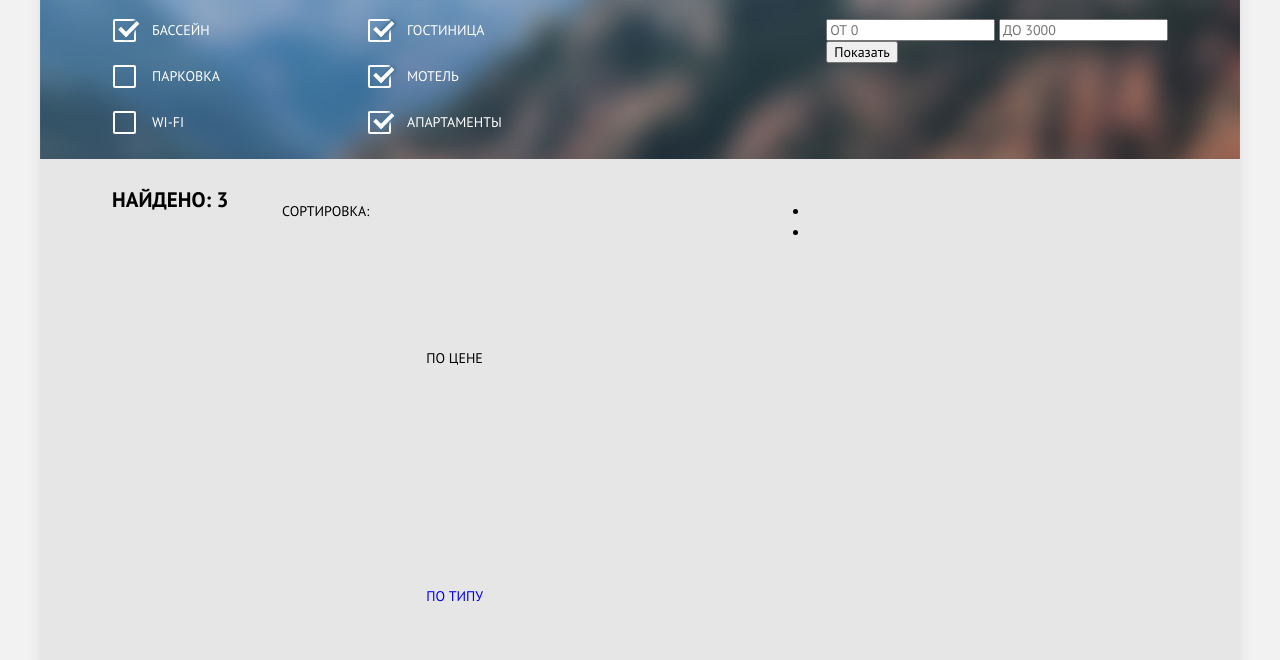
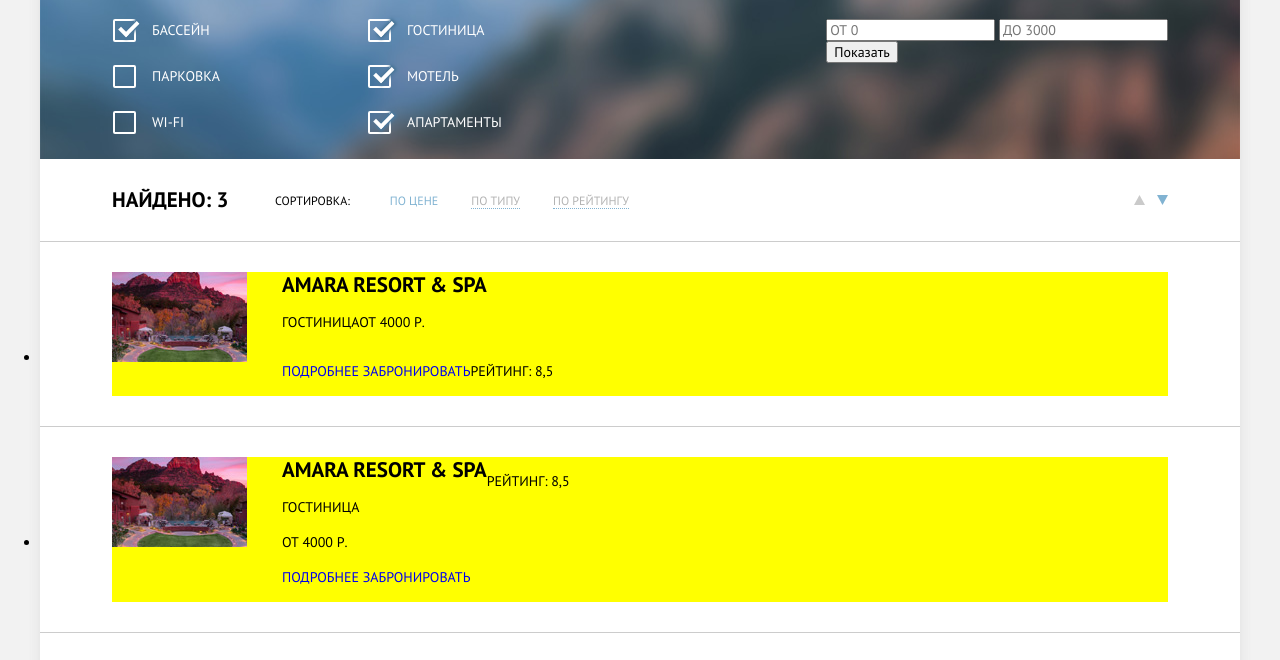
Before and after one commit to doshchicyn/922101-sedona-25, a plain HTML site: page hotels.html in a window 1280 px wide. Shown: the part 108-768 px from the top of the page. Drawn offline with Linux system fonts and the light colour scheme.

Commit message:
стилизация

```diff
--- a/css/style.css
+++ b/css/style.css
@@ -447,6 +447,10 @@
     align-items: center;
 }
 
+.footer-content--inner {
+    position: static;
+}
+
 .footer__hashtag {
     padding: 0;
     margin: 0;
@@ -474,7 +478,7 @@
 }
 
 .soc-list__item:nth-child(3n) {
-    margin-right: 0; */
+    margin-right: 0;
 }
 
 .soc-list__button {
@@ -526,9 +530,9 @@
 
 /*  hotels page styles  */
 
-.main-inner-content {
+/* .main-inner-content {
 
-}
+} */
 
 .filters {
     background-color: #6A90B6;
@@ -632,8 +636,6 @@
 
 .sorting {
     padding: 28px 72px;
-
-    background-color: rgba(230, 230, 230, 1);
 }
 
 .sorting-container {
@@ -650,16 +652,151 @@
     text-transform: uppercase;
     text-align: left;
     width: 120px;
-    margin-right: 50px;
+    margin-right: 43px;
 }
 
 .sorting-options-wrap {
-    min-width: 355px;
+    width: 600px;
     display: flex;
+    align-items: center;
+    flex-wrap: wrap;
+}
+
+.sorting__title,
+.option-list__link {
+    font-size: 12px;
+    line-height: 17px;
+    font-weight: 400;
+}
+
+.sorting__title {
+    display: inline-block;
+    padding: 0;
+    margin: 0;
+    text-align: left;
+    vertical-align: middle;
+    margin-right: 40px;
+    color: #000000;
 }
 
 .sorting__options-list {
     padding: 0;
     margin: 0;
     list-style: none;
+    display: flex;
 }
+
+.sorting__item {
+    padding: 0;
+    margin: 0;
+    margin-right: 33px;
+}
+
+.sorting__item:last-child {
+    margin-right: 0;
+}
+
+.option-list__link {
+    border-bottom: 1px dotted #81b3d2;
+    color: rgba(0, 0, 0, 0.3);
+    text-align: left;
+}
+
+.option-list__link--current {
+    color: #81b3d2;
+    border-bottom: none;
+}
+
+.sorting__direction {
+    padding: 0;
+    margin: 0;
+    margin-left: auto;
+    list-style: none;
+    width: 34px;
+    display: flex;
+    align-items: center;
+    justify-content: space-between;
+}
+
+.direction__item-link {
+    display: block;
+    width: 11px;
+}
+
+.direction__item-link--current > svg path {
+    fill: #81b3d2;
+}
+
+.catalog-list {
+    padding: 0;
+    margin: 0;
+    display: flex;
+    flex-direction: column;
+    border-top: 1px solid rgba(0, 1, 1, 0.2);
+    border-bottom: 1px solid rgba(0, 1, 1, 0.2);
+
+}
+
+.catalog-list__item {
+    padding: 30px 72px;
+    margin: 0;
+
+    border-bottom: 1px solid rgba(0, 1, 1, 0.2);
+}
+
+.catalog-list__item:last-child {
+    border-bottom: none;
+}
+
+.item-wrap {
+    display: flex;
+
+    background-color: yellow;
+}
+
+.item__picture {
+    width: 135px;
+    height: 90px;
+    margin-right: 35px;
+}
+
+.hotel-desc-wrap {
+    flex-grow: 1;
+}
+
+.hotel-desc-wrap > .row {
+    display: flex;
+}
+
+.hotel-desc__title {
+    padding: 0;
+    margin: 0;
+    font-size: 21px;
+    line-height: 26px;
+    color: #000000;
+    text-align: left;
+
+}
+
+.hotel-rating__stars {
+    padding: 0;
+    margin: 0;
+    list-style: none;
+    display: flex;
+    align-items: center;
+    margin-left: auto;
+}
+
+.hotel-rating__stars .star-item {
+    width: 18px;
+    height: 17px;
+    margin-right: 6px;
+}
+
+.hotel-rating__stars .star-item:last-child {
+    margin-right: 0;
+}
+
+.star {
+
+}
--- a/hotels.html
+++ b/hotels.html
@@ -102,25 +102,33 @@
 					<div class="sorting-container">
 						<p class="sorting__index-field">Найдено: <span class="index-field__value">3</span></p>
 						<div class="sorting-options-wrap">
-							<p class="sorting__title">Сортировка:</p>
+							<span class="sorting__title">Сортировка:</span>
 							<ul class="sorting__options-list">
-								<li class="option-list__item">
+								<li class="sorting__item">
 									<a class="option-list__link option-list__link--current">По цене</a>
 								</li>
-								<li class="option-list__item">
+								<li class="sorting__item">
 									<a class="option-list__link" href="#">По типу</a>
 								</li>
-								<li class="option-list__item">
+								<li class="sorting__item">
 									<a class="option-list__link" href="#">По рейтингу</a>
 								</li>
 							</ul>
 						</div>
 						<ul class="sorting__direction">
-							<li>
-								<a class="direction__item" aria-label="По возрастанию" title="По возрастанию" href="#"></a>
+							<li class="direction__item">
+								<a class="direction__item-link" aria-label="По возрастанию" title="По возрастанию" href="#">
+									<svg xmlns="http://www.w3.org/2000/svg" width="11" height="10" viewBox="0 0 11 10">
+									<path fill="#cacaca" d="M5.5 0L0 10h11z"/>
+									</svg>
+								</a>
 							</li>
 							<li class="direction__item">
-								<a class="direction__item direction__item--current" aria-label="По убыванию" title="По убыванию"></a>
+								<a class="direction__item-link direction__item-link--current" aria-label="По убыванию" title="По убыванию">
+									<svg xmlns="http://www.w3.org/2000/svg" width="11" height="10" viewBox="0 0 11 10">
+									<path fill="#cacaca" d="M5.5 10L0 0h11"/>
+									</svg>
+								</a>
 							</li>
 						</ul>
 					</div>
@@ -128,6 +136,36 @@
 				<section class="catalog">
 					<h3 class="visually-hidden">Каталог</h3>
 					<ul class="catalog-list">
+						<li class="catalog-list__item">
+							<div class="item-wrap">
+								<img class="item__picture" src="img/hotel-amara.jpg" alt="Изображение Amara Resort & Spa" width="135" height="90">
+								<div class="hotel-desc-wrap">
+									<div class="row">
+										<h3 class="hotel-desc__title">Amara Resort & Spa</h3>
+										<ul class="hotel-rating__stars" >
+											<li class="star-item"><span class="star"></span></li>
+											<li class="star-item"><span class="star"></span></li>
+											<li class="star-item"><span class="star"></span></li>
+											<li class="star-item"><span class="star"></span></li>
+										</ul>
+									</div>
+									<div class="row">
+										<p class="hotel-desc__type">Гостиница</p>
+										<p class="hotel-desc__price">От 4000 р.</p>
+									</div>
+									<div class="row">
+										<p class="hotel-desc__links">
+											<a class="hotel-desc__btn hotel-desc__btn-info" href="#">Подробнее</a>
+											<a class="hotel-desc__btn hotel-desc__btn-reserve" href="#">Забронировать</a>
+											<p class="hotel-rating__mark">Рейтинг: 8,5</p>
+										</p>
+									</div>
+								</div>
+								<div class="hotel-rating">
+
+								</div>
+							</div>
+						</li>
 						<li class="catalog-list__item">
 							<div class="item-wrap">
 								<img class="item__picture" src="img/hotel-amara.jpg" alt="Изображение Amara Resort & Spa" width="135" height="90">
@@ -197,7 +235,7 @@
 					</ul>
 				</section>
 			</main>
-			<footer class="footer-content">
+			<footer class="footer-content footer-content--inner">
 				<p class="footer__hashtag">#visitsedona</p>
 				<ul class="footer__soc-list">
 					<li class="soc-list__item">
```
Also changed, not shown: img/icon-down-dir.svg (added).
